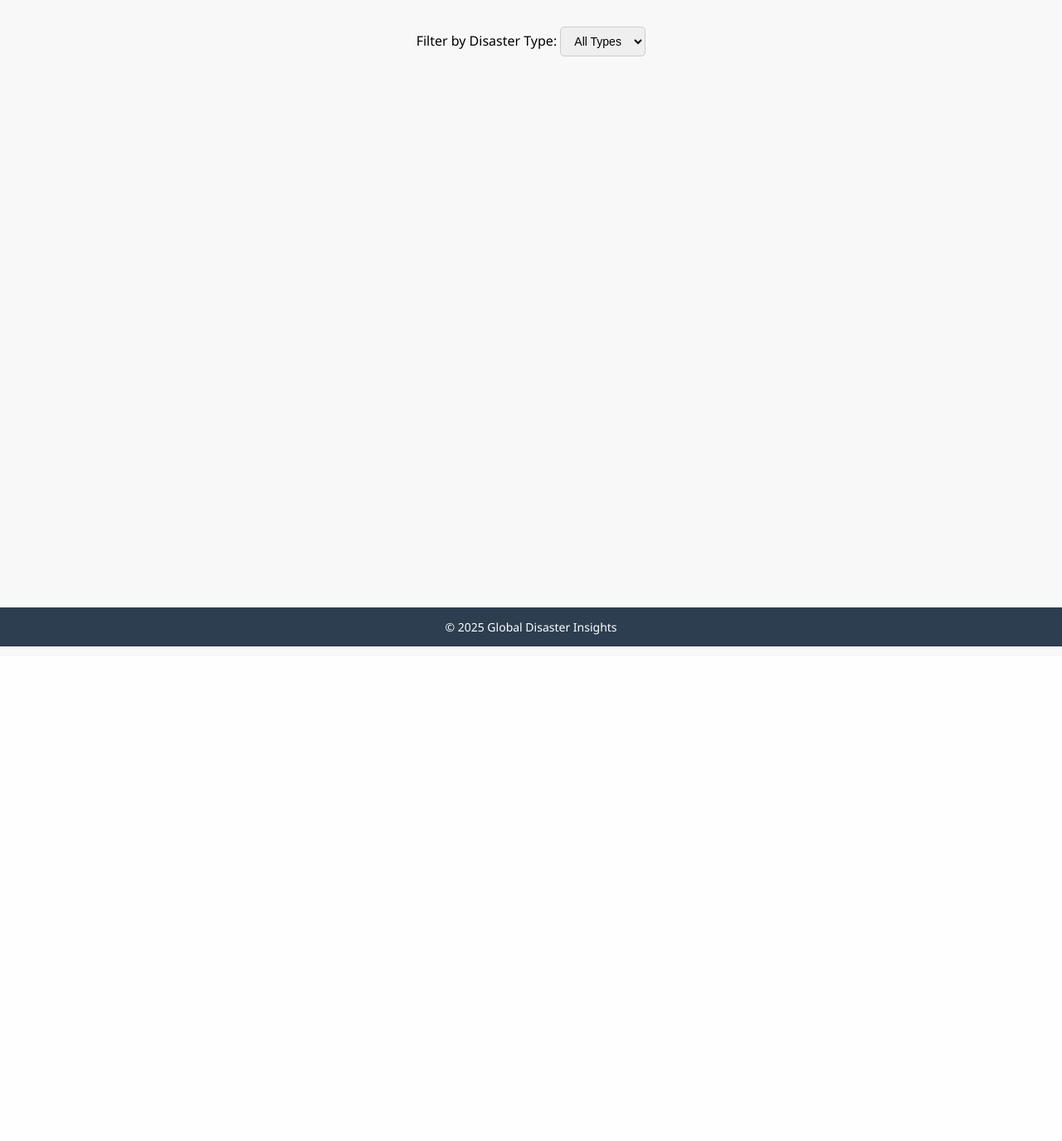
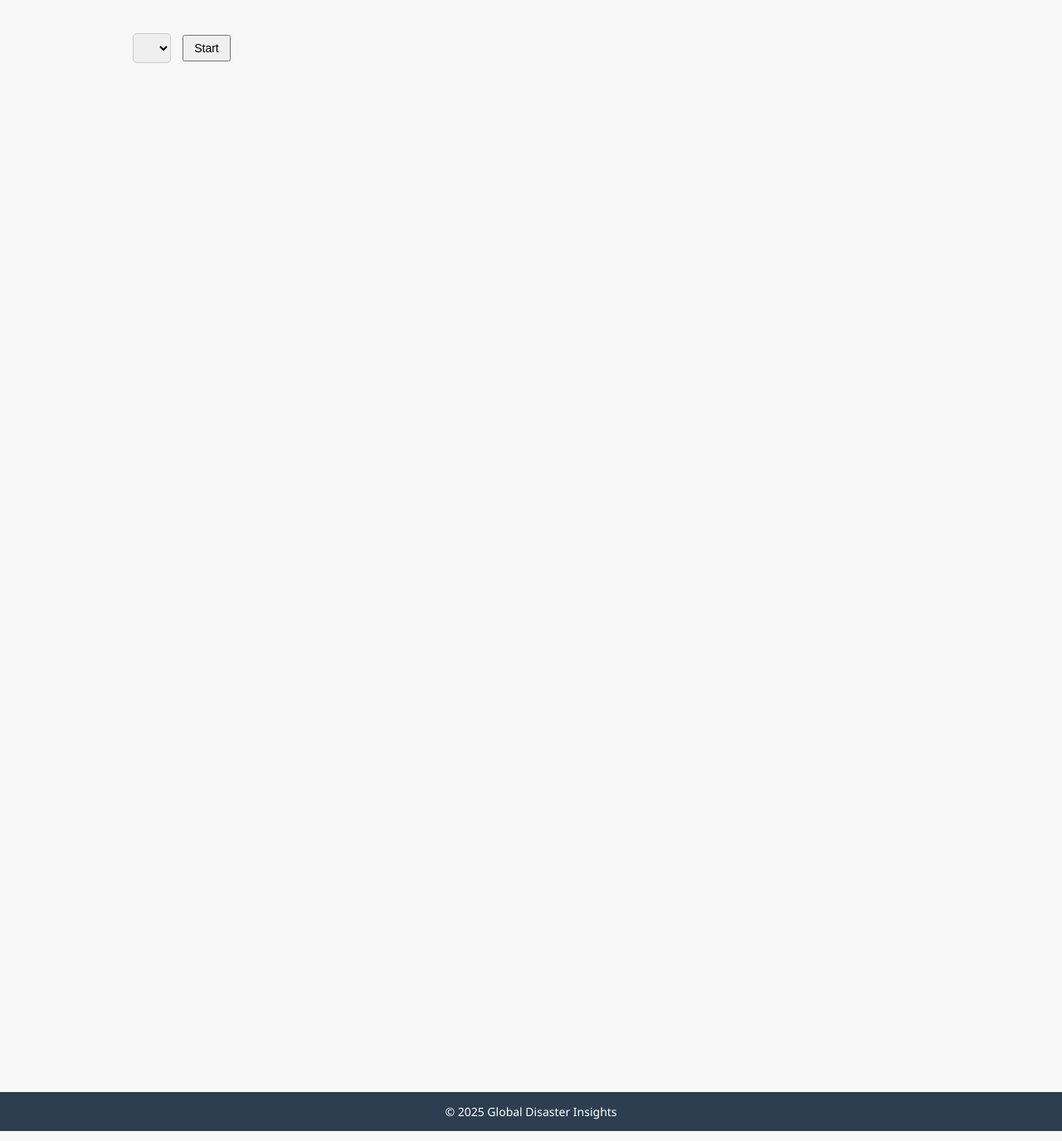
Before and after one commit to DpkReach/Climate_Disaster_Visualization, a Flask app: page /race in a window 1280 px wide. Shown: the part 232-1607 px from the top of the page at 83% size. Before the commit the page ends 1011 px from the top, so only its background shows below. Run offline with Flask 3, Linux system fonts and the light colour scheme; lists and menus that the app fills with data are empty.

Commit message:
adding start and stop for bar racechart

```diff
--- a/static/css/race.css
+++ b/static/css/race.css
@@ -100,3 +100,10 @@ body {
   nav a:hover {
     background-color: #1abc9c;
   }
+
+  #toggle-animation {
+    margin: 10px;
+    padding: 6px 12px;
+    font-size: 14px;
+    cursor: pointer;
+  }
--- a/static/js/race.js
+++ b/static/js/race.js
@@ -15,8 +15,11 @@ const duration = 1000;
 
 let yearIndex = 0;
 let years = [];
-let allData = {}; // Format: allData[year][type] = [ [country, total], ... ]
+let allData = {};
 let currentType = "All";
+
+let isPlaying = false;
+let interval;
 
 // Tooltip
 const tooltip = d3.select("body")
@@ -41,9 +44,7 @@ d3.tsv(tsvUrl).then(rawData => {
       .text(type);
   });
 
-  // Group data by year and type
   const yearGroups = d3.group(rawData, d => +d.Year);
-
   years = Array.from(yearGroups.keys()).sort();
 
   years.forEach(year => {
@@ -52,7 +53,6 @@ d3.tsv(tsvUrl).then(rawData => {
 
     allData[year] = {};
 
-    // Store totals for each type
     typeGroups.forEach((records, type) => {
       allData[year][type] = d3.rollups(
         records,
@@ -61,15 +61,12 @@ d3.tsv(tsvUrl).then(rawData => {
       );
     });
 
-    // Also add "All" group
     allData[year]["All"] = d3.rollups(
       entries,
       v => d3.sum(v, d => +d["Total Events"] || 0),
       d => d.Country
     );
   });
-
-  animate();
 });
 
 // Update chart for given year/type
@@ -148,9 +145,11 @@ function updateChart(data, year) {
 
 // Animate over years
 function animate() {
-  const interval = d3.interval(() => {
+  interval = d3.interval(() => {
     if (yearIndex >= years.length) {
       interval.stop();
+      isPlaying = false;
+      d3.select("#toggle-animation").text("Start");
       return;
     }
 
@@ -164,9 +163,23 @@ function animate() {
   }, duration);
 }
 
+// Toggle button logic
+d3.select("#toggle-animation").on("click", () => {
+  if (!isPlaying) {
+    isPlaying = true;
+    d3.select("#toggle-animation").text("Stop");
+    animate();
+  } else {
+    isPlaying = false;
+    d3.select("#toggle-animation").text("Start");
+    interval.stop();
+  }
+});
+
 // React to dropdown change
 d3.select("#disaster-type").on("change", function () {
   currentType = this.value;
   yearIndex = 0;
-  animate();
+  if (interval) interval.stop();
+  if (isPlaying) animate();
 });
--- a/templates/race.html
+++ b/templates/race.html
@@ -14,6 +14,7 @@
   </header>
 
   <nav>
+
     <a href="{{ url_for('index') }}">Home</a>
     <a href="{{ url_for('trends') }}">Disasters Over the Years</a>
     <a href="{{ url_for('climate') }}">Climate Indicators Over years</a>
@@ -25,15 +26,18 @@
     <a href="{{ url_for('race') }}">country wise events over years</a>
     <a href="{{ url_for('treemap') }}">Event occurence for country on year</a>
     <a href="{{ url_for('severity') }}">Disaster type over years</a>
+
+
+
   </nav>
 
   <main>
-    <div class="filter-container">
-      <label for="disaster-type">Filter by Disaster Type:</label>
-      <select id="disaster-type">
-        <option value="All">All Types</option>
-        <!-- Options will be populated dynamically -->
-      </select>
+
+    <select id="disaster-type"></select>
+    <button id="toggle-animation">Start</button>
+    <div id="bar-race"></div>
+
+
     </div>
 
     <div id="bar-race"></div>
```
